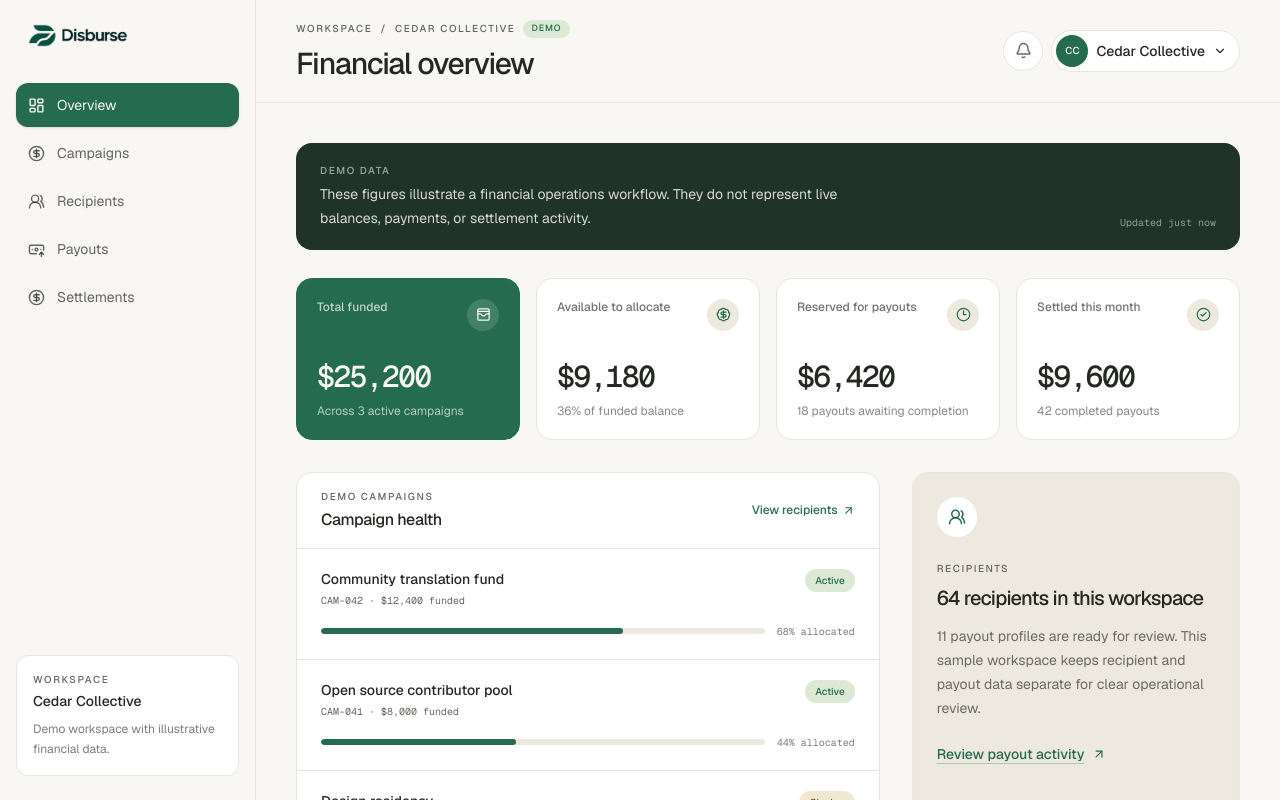
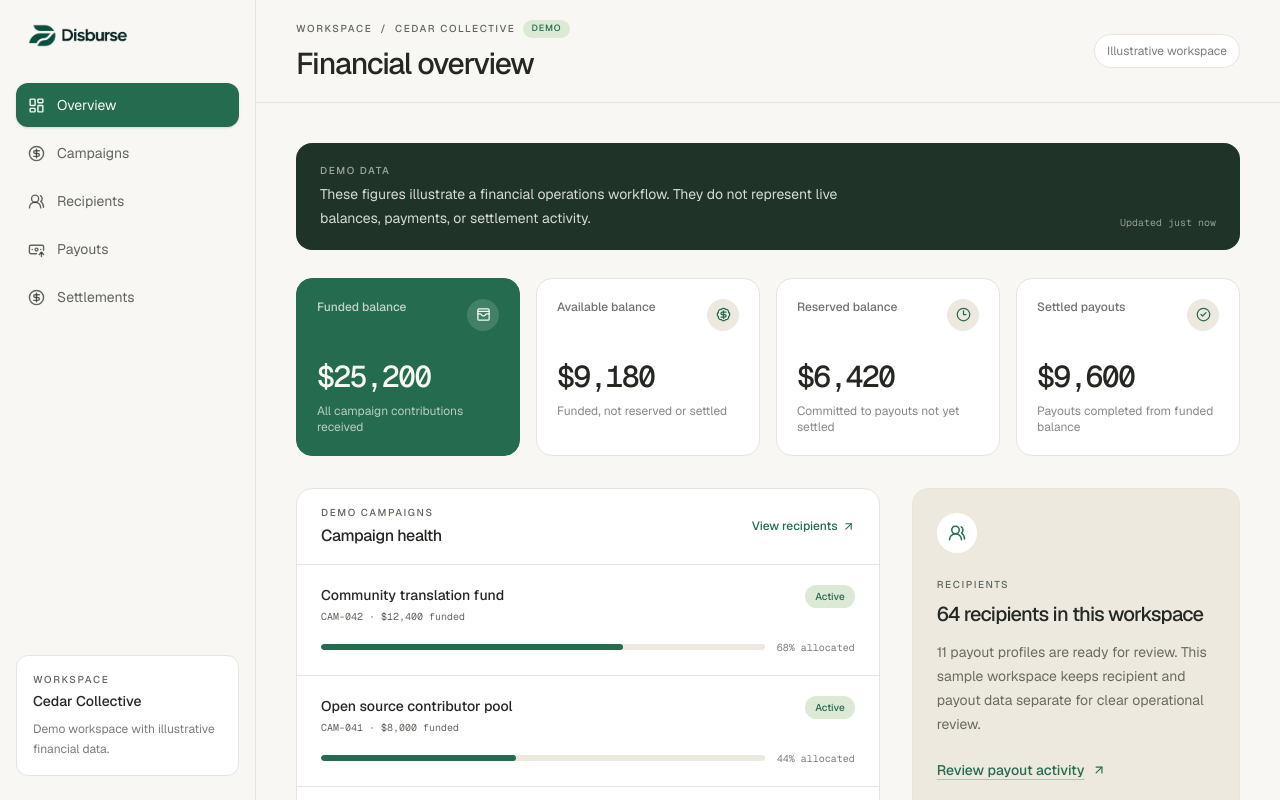
Before and after one commit to Sharon-dev-create/disburse, a Next.js app in the folder frontend/: page /dashboard in a window 1280 px wide. Shown: the top 800 px of the page. Built offline with nearby package versions, Linux system fonts and the light colour scheme.

Commit message:
dashboard build

```diff
--- a/frontend/src/app/dashboard/page.tsx
+++ b/frontend/src/app/dashboard/page.tsx
@@ -20,10 +20,10 @@ export default function DashboardPage() {
         </div>
 
         <section aria-label="Key metrics" className="grid gap-4 sm:grid-cols-2 xl:grid-cols-4">
-          <MetricCard label="Total funded" value="$25,200" detail="Across 3 active campaigns" icon={WalletCards} tone="forest" />
-          <MetricCard label="Available to allocate" value="$9,180" detail="36% of funded balance" icon={BadgeDollarSign} />
-          <MetricCard label="Reserved for payouts" value="$6,420" detail="18 payouts awaiting completion" icon={Clock3} />
-          <MetricCard label="Settled this month" value="$9,600" detail="42 completed payouts" icon={CircleCheck} />
+          <MetricCard label="Funded balance" value="$25,200" detail="All campaign contributions received" icon={WalletCards} tone="forest" />
+          <MetricCard label="Available balance" value="$9,180" detail="Funded, not reserved or settled" icon={BadgeDollarSign} />
+          <MetricCard label="Reserved balance" value="$6,420" detail="Committed to payouts not yet settled" icon={Clock3} />
+          <MetricCard label="Settled payouts" value="$9,600" detail="Payouts completed from funded balance" icon={CircleCheck} />
         </section>
 
         <div className="mt-8 grid gap-8 xl:grid-cols-[minmax(0,1.28fr)_minmax(20rem,0.72fr)]">
--- a/frontend/src/components/dashboard/DashboardHeader.tsx
+++ b/frontend/src/components/dashboard/DashboardHeader.tsx
@@ -1,5 +1,3 @@
-import { Bell, ChevronDown } from "lucide-react";
-
 export default function DashboardHeader() {
   return (
     <header className="flex flex-wrap items-center justify-between gap-4 border-b border-hairline bg-canvas px-5 py-5 sm:px-8 lg:px-10">
@@ -10,15 +8,9 @@ export default function DashboardHeader() {
         </div>
         <h1 className="mt-2 text-2xl font-medium tracking-[-0.04em] text-ink sm:text-3xl">Financial overview</h1>
       </div>
-      <div className="flex items-center gap-2">
-        <button type="button" aria-label="View notifications" className="inline-flex size-10 items-center justify-center rounded-full border border-hairline bg-white text-ink/70 focus-visible:outline-2 focus-visible:outline-offset-2 focus-visible:outline-forest">
-          <Bell size={17} aria-hidden="true" />
-        </button>
-        <button type="button" className="flex min-h-10 items-center gap-2 rounded-full border border-hairline bg-white py-1 pl-1 pr-3 text-sm font-medium text-ink focus-visible:outline-2 focus-visible:outline-offset-2 focus-visible:outline-forest">
-          <span className="flex size-8 items-center justify-center rounded-full bg-forest text-[10px] text-canvas">CC</span>
-          <span className="hidden sm:block">Cedar Collective</span><ChevronDown size={14} aria-hidden="true" />
-        </button>
-      </div>
+      <p className="rounded-full border border-hairline bg-white px-3 py-2 text-xs text-ink/60">
+        Illustrative workspace
+      </p>
     </header>
   );
 }
```
